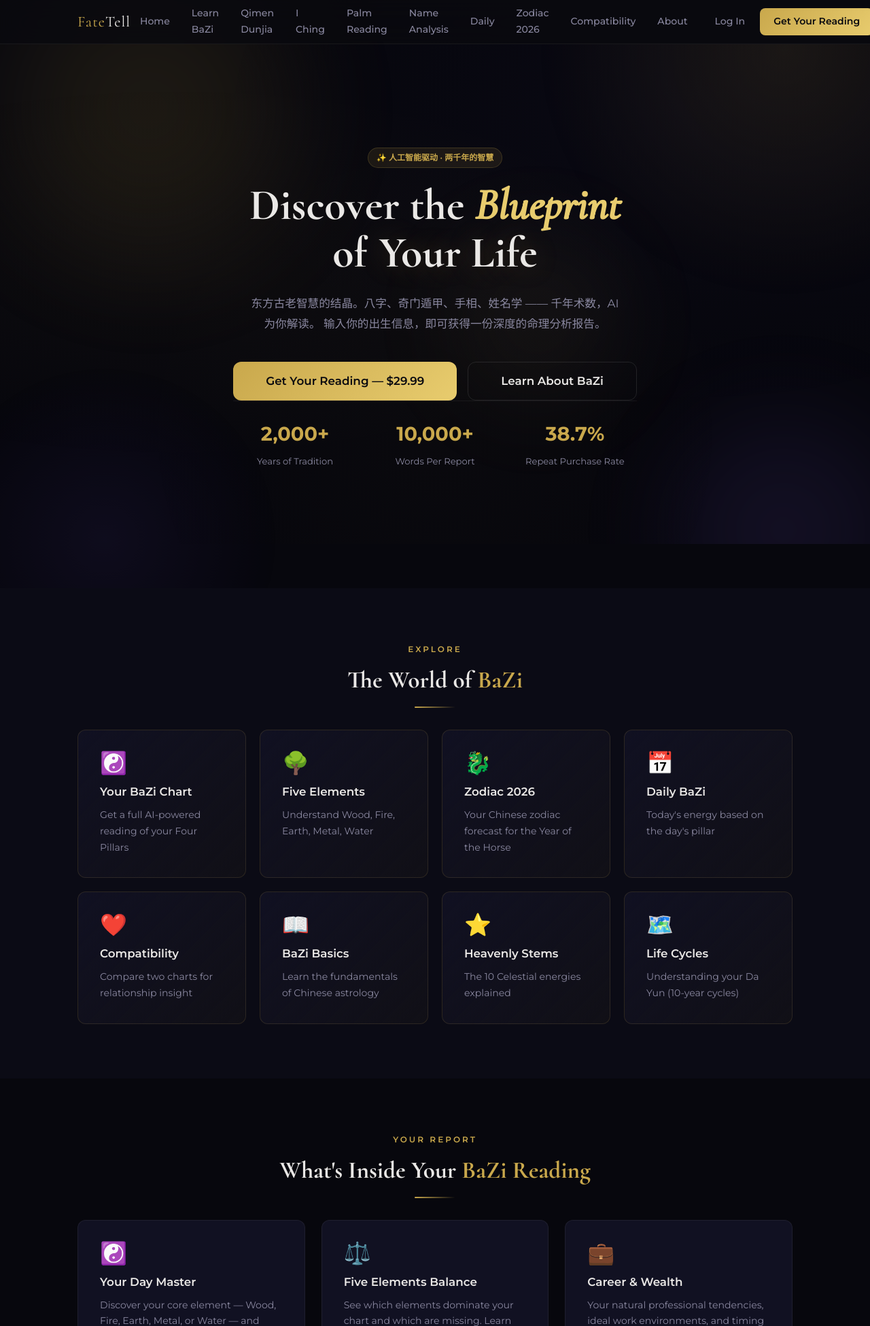
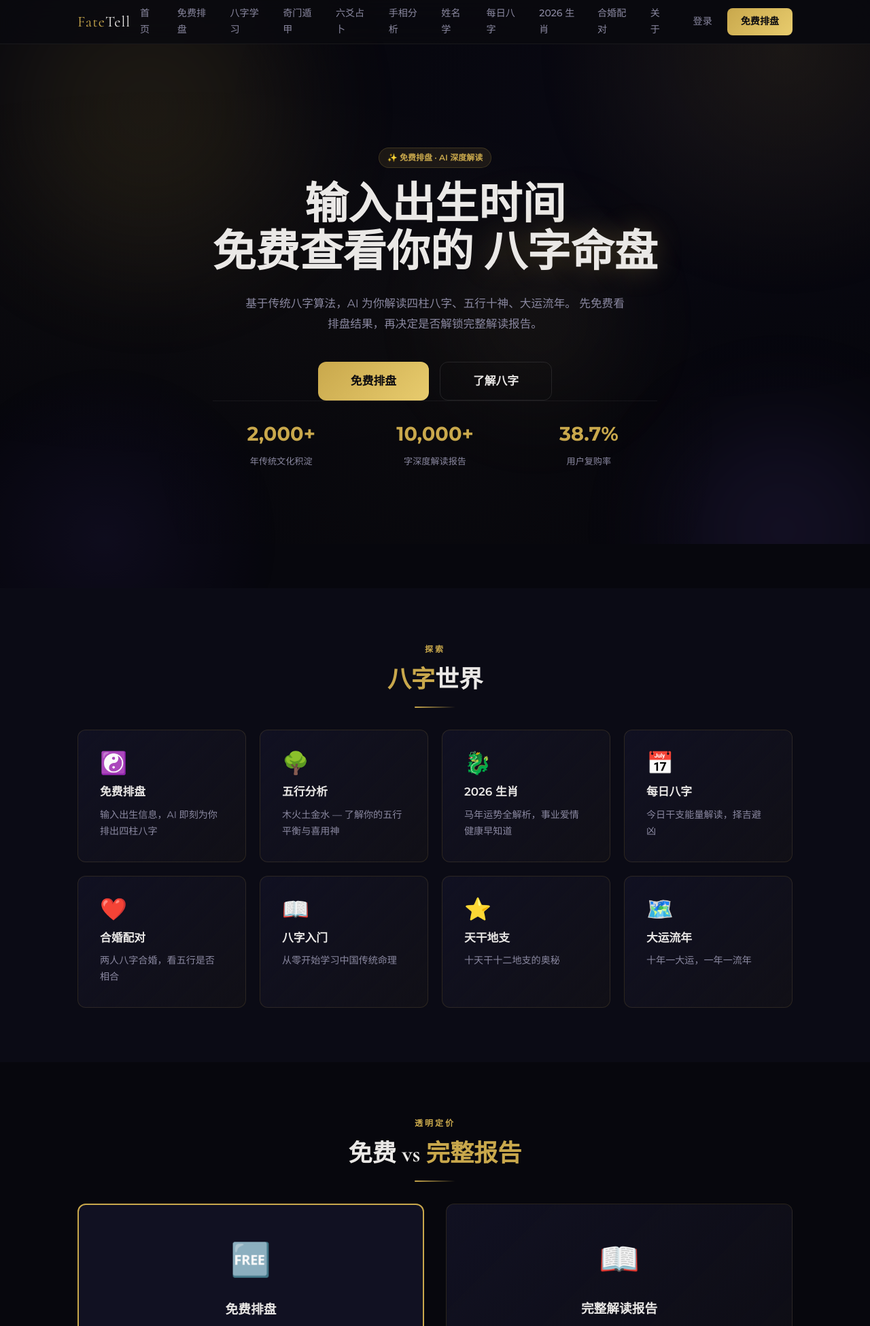
Before and after one commit to 791183148d-tech/fatetell, a Flask app: page / in a window 1280 px wide. Shown: the top 1950 px of the page at 68% size. Run offline with Flask 3, Linux system fonts and the light colour scheme.

Commit message:
全站改为简体中文 — 免费排盘 + 付费解读模式
- 首页/输入页/预览页/支付页全部中文
- 免费查看四柱八字/五行/大运
- $29.99 解锁完整 AI 解读报告
- 修复硬编码的 Render URL 为动态 site_url

Co-Authored-By: Claude Opus 4.7 <noreply@anthropic.com>

```diff
--- a/infrastructure/web/main.py
+++ b/infrastructure/web/main.py
@@ -63,8 +63,8 @@ def debug_test_stripe():
     result = stripe_service.create_checkout_session(
         order_id="test-debug-001",
         price_cents=price_cents(),
-        success_url="https://fatetell-3c2x.onrender.com/payment/success",
-        cancel_url="https://fatetell-3c2x.onrender.com/payment/cancelled",
+        success_url=settings.site_url.rstrip("/") + "/payment/success",
+        cancel_url=settings.site_url.rstrip("/") + "/payment/cancelled",
     )
     return {
         "has_error": bool(result.error),
--- a/templates/base.html
+++ b/templates/base.html
@@ -1,10 +1,10 @@
 <!DOCTYPE html>
-<html lang="en">
+<html lang="zh-CN">
 <head>
     <meta charset="UTF-8">
     <meta name="viewport" content="width=device-width, initial-scale=1.0">
-    <title>{% block title %}FateTell — AI BaZi Reading{% endblock %}</title>
-    <meta name="description" content="{% block meta_desc %}东方古老智慧的结晶 — AI 驱动的八字命理、奇门遁甲、手相分析与姓名学。{% endblock %}">
+    <title>{% block title %}FateTell — AI 八字命理分析{% endblock %}</title>
+    <meta name="description" content="{% block meta_desc %}免费八字排盘，AI 深度解读你的命运蓝图。四柱八字、五行十神、大运流年，一键生成。{% endblock %}">
     <link rel="icon" href="/static/favicon.ico" type="image/svg+xml">
     <link rel="preconnect" href="https://fonts.googleapis.com">
     <link href="https://fonts.googleapis.com/css2?family=Cormorant:ital,wght@0,400;0,500;0,600;0,700;1,400;1,500&family=Montserrat:wght@300;400;500;600;700&family=Noto+Serif+SC:wght@400;700&display=swap" rel="stylesheet">
@@ -140,7 +140,7 @@
 </head>
 <body>
     <!-- Skip-to-content link for keyboard users -->
-    <a href="#main-content" class="skip-link">Skip to content</a>
+    <a href="#main-content" class="skip-link">跳到内容</a>
 
     <!-- Ambient background orbs -->
     <div class="ambient-orbs" aria-hidden="true">
@@ -152,25 +152,26 @@
     <nav role="navigation" aria-label="Main navigation">
         <div class="container">
             <a href="/" class="logo">Fate<span>Tell</span></a>
-            <button class="nav-toggle" data-nav-toggle aria-expanded="false" aria-label="Open navigation menu" aria-controls="nav-menu">☰</button>
+            <button class="nav-toggle" data-nav-toggle aria-expanded="false" aria-label="打开导航" aria-controls="nav-menu">☰</button>
             <div class="nav-links" id="nav-menu" data-nav-menu>
-                <a href="/">Home</a>
-                <a href="/learn">Learn BaZi</a>
-                <a href="/qimen">Qimen Dunjia</a>
-                <a href="/liuyao">I Ching</a>
-                <a href="/palm">Palm Reading</a>
-                <a href="/name-analysis">Name Analysis</a>
-                <a href="/daily">Daily</a>
-                <a href="/zodiac">Zodiac 2026</a>
-                <a href="/compatibility">Compatibility</a>
-                <a href="/about">About</a>
+                <a href="/">首页</a>
+                <a href="/input">免费排盘</a>
+                <a href="/learn">八字学习</a>
+                <a href="/qimen">奇门遁甲</a>
+                <a href="/liuyao">六爻占卜</a>
+                <a href="/palm">手相分析</a>
+                <a href="/name-analysis">姓名学</a>
+                <a href="/daily">每日八字</a>
+                <a href="/zodiac">2026 生肖</a>
+                <a href="/compatibility">合婚配对</a>
+                <a href="/about">关于</a>
                 <div class="nav-auth">
                     {% if session.user_id %}
                     <a href="/account" class="nav-acct">👤 {{ session.user_name or session.user_email }}</a>
-                    <a href="/logout" style="font-size:0.82rem;color:var(--text3);">Logout</a>
+                    <a href="/logout" style="font-size:0.82rem;color:var(--text3);">退出</a>
                     {% else %}
-                    <a href="/login">Log In</a>
-                    <a href="/input" class="nav-cta">Get Your Reading</a>
+                    <a href="/login">登录</a>
+                    <a href="/input" class="nav-cta">免费排盘</a>
                     {% endif %}
                 </div>
             </div>
@@ -191,36 +192,36 @@
                 <div>
                     <div class="footer-brand">Fate<span>Tell</span></div>
                     <p style="color:var(--text2);font-size:0.88rem;margin-top:12px;line-height:1.7;">
-                        东方古老智慧的结晶 —— AI 为你解读八字、奇门遁甲、手相与姓名奥秘。
+                        AI 驱动 · 免费八字排盘 · 深度命理分析
                     </p>
                 </div>
                 <div>
-                    <h4>Services</h4>
-                    <a href="/input">BaZi Reading</a>
-                    <a href="/compatibility">Compatibility Check</a>
-                    <a href="/qimen">Qimen Dunjia</a>
-                    <a href="/palm">Palm Reading</a>
-                    <a href="/liuyao">I Ching Divination</a>
-                    <a href="/name-analysis">Name Analysis</a>
-                    <a href="/daily">Daily BaZi</a>
-                    <a href="/zodiac">2026 Zodiac Forecast</a>
+                    <h4>服务</h4>
+                    <a href="/input">八字排盘</a>
+                    <a href="/compatibility">合婚配对</a>
+                    <a href="/qimen">奇门遁甲</a>
+                    <a href="/palm">手相分析</a>
+                    <a href="/liuyao">六爻占卜</a>
+                    <a href="/name-analysis">姓名分析</a>
+                    <a href="/daily">每日八字</a>
+                    <a href="/zodiac">2026 生肖运势</a>
                 </div>
                 <div>
-                    <h4>Learn</h4>
-                    <a href="/learn">What is BaZi</a>
-                    <a href="/learn/wuxing">Five Elements</a>
-                    <a href="/learn/zodiac">Zodiac Animals</a>
-                    <a href="/learn/stems">Heavenly Stems</a>
+                    <h4>学习</h4>
+                    <a href="/learn">什么是八字</a>
+                    <a href="/learn/wuxing">五行学说</a>
+                    <a href="/learn/zodiac">生肖知识</a>
+                    <a href="/learn/stems">天干地支</a>
                 </div>
                 <div>
-                    <h4>Company</h4>
-                    <a href="/about">About Us</a>
-                    <a href="/about#contact">Contact</a>
-                    <a href="/about#privacy">Privacy</a>
+                    <h4>公司</h4>
+                    <a href="/about">关于我们</a>
+                    <a href="/about#contact">联系我们</a>
+                    <a href="/about#privacy">隐私政策</a>
                 </div>
             </div>
             <div class="footer-bottom">
-                <p>&copy; 2026 FateTell. All rights reserved. | BaZi wisdom for the modern world.</p>
+                <p>&copy; 2026 FateTell. All rights reserved. | AI 八字命理，洞悉人生蓝图。</p>
             </div>
         </div>
     </footer>
--- a/templates/index.html
+++ b/templates/index.html
@@ -1,26 +1,26 @@
 {% extends "base.html" %}
 {% from "components/_macros.html" import section_header, card, testimonial_card, stats_row, faq_item, cta_box, badge, btn %}
-{% block title %}FateTell — Discover Your Destiny Through AI BaZi Reading{% endblock %}
+{% block title %}FateTell — AI 八字命理：免费排盘 + 深度报告{% endblock %}
 
 {% block content %}
 <!-- Hero -->
 <section class="hero">
     <div class="container">
         <div class="hero-content hero-content--center">
-            <div class="ft-hero-tag">{{ badge("✨ 人工智能驱动 · 两千年的智慧") }}</div>
-            <h1>Discover the <em>Blueprint</em><br>of <span class="gold-glow">Your Life</span></h1>
+            <div class="ft-hero-tag">{{ badge("✨ 免费排盘 · AI 深度解读") }}</div>
+            <h1>输入出生时间<br>免费查看你的 <span class="gold-glow">八字命盘</span></h1>
             <p>
-                东方古老智慧的结晶。八字、奇门遁甲、手相、姓名学 —— 千年术数，AI 为你解读。
-                输入你的出生信息，即可获得一份深度的命理分析报告。
+                基于传统八字算法，AI 为你解读四柱八字、五行十神、大运流年。
+                先免费看排盘结果，再决定是否解锁完整解读报告。
             </p>
             <div style="display:flex;gap:16px;flex-wrap:wrap;justify-content:center;">
-                {{ btn("Get Your Reading — $29.99", href="/input", variant="primary", size="lg") }}
-                {{ btn("Learn About BaZi", href="/learn", variant="outline", size="lg") }}
+                {{ btn("免费排盘", href="/input", variant="primary", size="lg") }}
+                {{ btn("了解八字", href="/learn", variant="outline", size="lg") }}
             </div>
             {{ stats_row(stats=[
-                {"num": "2,000+", "label": "Years of Tradition"},
-                {"num": "10,000+", "label": "Words Per Report"},
-                {"num": "38.7%", "label": "Repeat Purchase Rate"},
+                {"num": "2,000+", "label": "年传统文化积淀"},
+                {"num": "10,000+", "label": "字深度解读报告"},
+                {"num": "38.7%", "label": "用户复购率"},
             ]) }}
         </div>
     </div>
@@ -29,17 +29,17 @@
 <!-- Explore Categories -->
 <section class="ft-section ft-section--alt ft-reveal">
     <div class="container">
-        {{ section_header(title='The World of <span class="gold">BaZi</span>', label="Explore", divider=True) }}
+        {{ section_header(title='<span class="gold">八字</span>世界', label="探索", divider=True) }}
         <div class="grid-4">
             {% for icon, title, desc, link in [
-                ("☯️", "Your BaZi Chart", "Get a full AI-powered reading of your Four Pillars", "/input"),
-                ("🌳", "Five Elements", "Understand Wood, Fire, Earth, Metal, Water", "/learn/wuxing"),
-                ("🐉", "Zodiac 2026", "Your Chinese zodiac forecast for the Year of the Horse", "/zodiac"),
-                ("📅", "Daily BaZi", "Today's energy based on the day's pillar", "/daily"),
-                ("❤️", "Compatibility", "Compare two charts for relationship insight", "/compatibility"),
-                ("📖", "BaZi Basics", "Learn the fundamentals of Chinese astrology", "/learn"),
-                ("⭐", "Heavenly Stems", "The 10 Celestial energies explained", "/learn/stems"),
-                ("🗺️", "Life Cycles", "Understanding your Da Yun (10-year cycles)", "/learn/dayun"),
+                ("☯️", "免费排盘", "输入出生信息，AI 即刻为你排出四柱八字", "/input"),
+                ("🌳", "五行分析", "木火土金水 — 了解你的五行平衡与喜用神", "/learn/wuxing"),
+                ("🐉", "2026 生肖", "马年运势全解析，事业爱情健康早知道", "/zodiac"),
+                ("📅", "每日八字", "今日干支能量解读，择吉避凶", "/daily"),
+                ("❤️", "合婚配对", "两人八字合婚，看五行是否相合", "/compatibility"),
+                ("📖", "八字入门", "从零开始学习中国传统命理", "/learn"),
+                ("⭐", "天干地支", "十天干十二地支的奥秘", "/learn/stems"),
+                ("🗺️", "大运流年", "十年一大运，一年一流年", "/learn/dayun"),
             ] %}
             {{ card(title=title, body=desc, variant="glow", icon=icon, href=link) }}
             {% endfor %}
@@ -47,24 +47,42 @@
     </div>
 </section>
 
-<!-- What You Get -->
+<!-- What's Free vs Paid -->
 <section class="ft-section ft-reveal">
     <div class="container">
-        {{ section_header(title='What\'s Inside Your <span class="gold">BaZi Reading</span>', label="Your Report", divider=True) }}
-        <div class="grid-3">
-            {% for icon, title, desc in [
-                ("☯️", "Your Day Master", "Discover your core element — Wood, Fire, Earth, Metal, or Water — and how it shapes your personality, strengths, and blind spots."),
-                ("⚖️", "Five Elements Balance", "See which elements dominate your chart and which are missing. Learn how to restore harmony."),
-                ("💼", "Career & Wealth", "Your natural professional tendencies, ideal work environments, and timing for career moves."),
-                ("❤️", "Relationships", "Your relationship patterns, communication style, and what you need in a partner."),
-                ("🗓️", "Life Cycles (Da Yun)", "The 10-year chapters of your life. What each phase brings and how to make the most of it."),
-                ("🔮", "2026 Forecast", "What the Year of the Horse holds for you — career, love, health, and personal growth."),
-            ] %}
-            {{ card(title=title, body=desc, icon=icon) }}
-            {% endfor %}
-        </div>
-        <div class="ft-center mt-6">
-            {{ btn("Start Your Reading — $29.99", href="/input", variant="primary", size="lg") }}
+        {{ section_header(title='免费 vs <span class="gold">完整报告</span>', label="透明定价", divider=True) }}
+        <div class="grid-2" style="gap:32px;">
+            <div class="ft-card" style="border:2px solid var(--gold);padding:40px;">
+                <div class="ft-center">
+                    <div style="font-size:3rem;">🆓</div>
+                    <h3 style="margin:16px 0 8px;">免费排盘</h3>
+                    <div style="font-size:2rem;color:var(--gold);font-weight:700;">$0</div>
+                    <ul style="list-style:none;margin:24px 0;text-align:left;line-height:2.2;">
+                        <li>✓ 四柱八字（年柱·月柱·日柱·时柱）</li>
+                        <li>✓ 日主五行强弱分析</li>
+                        <li>✓ 五行统计与平衡</li>
+                        <li>✓ 十神分布</li>
+                        <li>✓ 大运排盘（每十年）</li>
+                    </ul>
+                    {{ btn("免费排盘", href="/input", variant="primary", size="md") }}
+                </div>
+            </div>
+            <div class="ft-card ft-card--glow" style="padding:40px;">
+                <div class="ft-center">
+                    <div style="font-size:3rem;">📖</div>
+                    <h3 style="margin:16px 0 8px;">完整解读报告</h3>
+                    <div style="font-size:2rem;color:var(--gold);font-weight:700;">$29.99</div>
+                    <ul style="list-style:none;margin:24px 0;text-align:left;line-height:2.2;">
+                        <li>✓ 包含免费排盘全部内容</li>
+                        <li>✓ AI 深度性格分析</li>
+                        <li>✓ 事业财运详细解读</li>
+                        <li>✓ 感情婚姻分析</li>
+                        <li>✓ 大运流年深度解析</li>
+                        <li>✓ 2026 年详细运势</li>
+                    </ul>
+                    {{ btn("查看完整报告 — $29.99", href="/input", variant="outline", size="md") }}
+                </div>
+            </div>
         </div>
     </div>
 </section>
@@ -72,12 +90,12 @@
 <!-- How It Works -->
 <section class="ft-section ft-section--alt ft-reveal">
     <div class="container">
-        {{ section_header(title='How It <span class="gold">Works</span>', label="Simple Process", divider=True) }}
+        {{ section_header(title='如何使用', label="三步流程", divider=True) }}
         <div class="grid-3">
             {% for num, title, desc in [
-                ("01", "Enter Your Birth Info", "Your birth date, time, and gender. That's all we need to calculate your complete BaZi chart using traditional algorithms."),
-                ("02", "AI Analyzes Your Chart", "Our engine computes the Four Pillars, Five Elements balance, Ten Gods, and Da Yun cycles. Then Claude AI generates your personalized interpretation."),
-                ("03", "Read Your Life Report", "A beautifully formatted 10,000+ word report with deep insights about your personality, life path, relationships, and timing."),
+                ("01", "输入出生信息", "年、月、日、时、性别。只需这些，系统即按照传统算法计算你的完整八字命盘。"),
+                ("02", "免费查看排盘", "四柱八字、五行强弱、十神分布、大运排列 —— 全部免费呈现。"),
+                ("03", "解锁完整解读", "AI 生成万字深度报告：性格分析、事业财运、感情婚姻、大运流年、2026 运势。"),
             ] %}
             <div class="ft-card ft-card--glow ft-center">
                 <div class="ft-step-number">{{ num }}</div>
@@ -92,15 +110,15 @@
 <!-- Testimonials -->
 <section class="ft-section ft-reveal">
     <div class="container" style="max-width:700px;">
-        {{ section_header(title='What Our <span class="gold">Readers Say</span>', label="Testimonials", divider=True) }}
+        {{ section_header(title='用户 <span class="gold">评价</span>', label="口碑", divider=True) }}
         <div style="display:grid;gap:20px;">
             {% for name, location, text in [
-                ("Sarah K.", "New York, USA", "I was skeptical about Chinese astrology, but this reading was eerily accurate about my career patterns. It explained why I've always felt torn between two paths — my BaZi chart shows competing elements I never knew about."),
-                ("James M.", "London, UK", "The 2026 forecast told me to expect a career shift in Q2. I just got a promotion offer I wasn't expecting. Whether it's destiny or self-awareness, this report gave me clarity."),
-                ("Yuki T.", "Tokyo, Japan", "As someone who grew up with Western astrology, BaZi was a revelation. The Five Elements analysis explained my personality in a way that felt much deeper than my Sun sign."),
-                ("Alex R.", "Berlin, Germany", "I've spent hundreds on human fortune tellers. This $29 report was more detailed and practical than any of them. The Da Yun (life cycles) section was scarily accurate about my past."),
-                ("Maria L.", "São Paulo, Brazil", "The compatibility section helped me understand why I clash with my boss. We have opposing Day Masters — Metal vs Fire. Now I know how to communicate better."),
-                ("David C.", "Sydney, Australia", "I bought this on a whim. Ended up staying up until 3am reading it. The personality analysis was so specific it felt like it was written by someone who knows me."),
+                ("Sarah K.", "纽约", "一开始只是好奇，没想到八字分析这么准。报告里说的性格特点跟我一模一样，大运部分对我过去的描述准确得吓人。"),
+                ("James M.", "伦敦", "2026 运势说第二季度事业有变动，结果真收到了一个意外的晋升 offer。不管是命运还是自我认知，这份报告都让我豁然开朗。"),
+                ("Yuki T.", "东京", "以前只看西方星座，八字完全是另一个维度。五行分析对我的性格解读比太阳星座深刻太多了。"),
+                ("Alex R.", "柏林", "花过几百块找算命先生，这份 $29 的报告比任何一次都详细实用。大运那段对我过去的总结准得可怕。"),
+                ("Maria L.", "圣保罗", "合婚配对让我明白为什么跟老板总合不来 — 我是火命他是金命，火克金。现在知道怎么沟通了。"),
+                ("David C.", "悉尼", "一时兴起买的，结果看到凌晨 3 点。性格分析具体得像是认识我的人写的。"),
             ] %}
             {{ testimonial_card(text=text, name=name, location=location) }}
             {% endfor %}
@@ -111,15 +129,15 @@
 <!-- FAQ -->
 <section class="ft-section ft-section--alt">
     <div class="container" style="max-width:650px;">
-        {{ section_header(title='Frequently Asked <span class="gold">Questions</span>', label="FAQ", divider=True) }}
+        {{ section_header(title='常见 <span class="gold">问题</span>', label="FAQ", divider=True) }}
         {% for q, a in [
-            ("What exactly is BaZi?", "BaZi (八字), meaning 'Eight Characters', is a Chinese metaphysical system that uses your birth year, month, day, and hour to map your life's potential. Think of it as a cosmic user manual — it reveals your innate strengths, challenges, and the natural rhythms of your life."),
-            ("Is this fortune telling?", "Not in the way you might think. BaZi doesn't predict fixed events. Instead, it describes tendencies, timing, and energies — like a weather report for your life. We focus on self-discovery and practical guidance."),
-            ("What if I don't know my birth time?", "An approximate time works! The Four Pillars use the hour pillar for about 20% of the insight. If you don't know your exact time, selecting 12:00 PM gives you 80% of the reading's value."),
-            ("How accurate is the AI report?", "Our BaZi calculations follow traditional algorithms used for centuries. The AI interpretation is trained on classical texts and modern psychological insights. Users consistently report that the personality analysis is remarkably accurate."),
-            ("Can I get a refund?", "Absolutely. If you feel the report doesn't provide value, email us within 7 days for a full refund. No questions asked."),
-            ("How is my data handled?", "Your birth data is used only to generate your chart and report. We never share or sell your personal information. You can request deletion anytime."),
-            ("Do you offer compatibility readings?", "Yes! You can compare two charts in our Compatibility section. It analyzes how the Five Elements and Day Masters interact between two people."),
+            ("什么是八字？", "八字（BaZi）是中国传统命理学系统，根据你的出生年、月、日、时推算四个柱（每柱两个字），共八个字。它揭示了你的先天特质、优势和人生节奏。"),
+            ("这算算命吗？", "八字不是固定命运的预测。它描述的是倾向、时机和能量 —— 就像人生的天气预报。我们专注于自我认知和实用指导。"),
+            ("不知道出生时间怎么办？", "可以用大致时间！时柱占约 20% 的信息量。如果不知道准确时间，选择 12:00 可以获得 80% 的解读价值。"),
+            ("AI 报告准吗？", "八字计算遵循数百年传承的传统算法。AI 解读基于古典文献和现代心理学。用户反馈性格分析的准确度非常高。"),
+            ("可以退款吗？", "当然。如果你觉得报告没有价值，7 天内发邮件给我们，全额退款。无理由。"),
+            ("我的数据安全吗？", "出生信息仅用于生成命盘和报告。我们不会分享或出售你的个人信息。可随时请求删除数据。"),
+            ("支持合婚配对吗？", "支持！在合婚配对页面可以比较两个人的八字，分析五行和日主之间的相互作用。"),
         ] %}
         {{ faq_item(question=q, answer=a) }}
         {% endfor %}
@@ -131,12 +149,12 @@
     <div class="container ft-center">
         <div class="ft-card ft-card--glow" style="max-width:600px;margin:0 auto;padding:48px;">
             <h2 class="ft-section__title" style="font-size:2rem;line-height:1.2;">
-                Ready to Discover <span class="gold">Your Blueprint</span>?
+                免费查看你的 <span class="gold">八字命盘</span>
             </h2>
             <p class="ft-muted" style="margin:16px 0 32px;">
-                东方古老智慧的结晶。你的命盘、奇门、手相，AI 为你一一道来。
+                先看排盘，满意再解锁完整报告。无隐藏费用。
             </p>
-            {{ btn("Get Your BaZi Reading — $29.99", href="/input", variant="primary", size="lg") }}
+            {{ btn("免费排盘", href="/input", variant="primary", size="lg") }}
         </div>
     </div>
 </section>
```
Also changed, not shown: templates/input.html (+18 -17 lines), templates/payment.html (+9 -9 lines), templates/payment_success.html (+14 -15 lines), templates/preview.html (+20 -13 lines).
